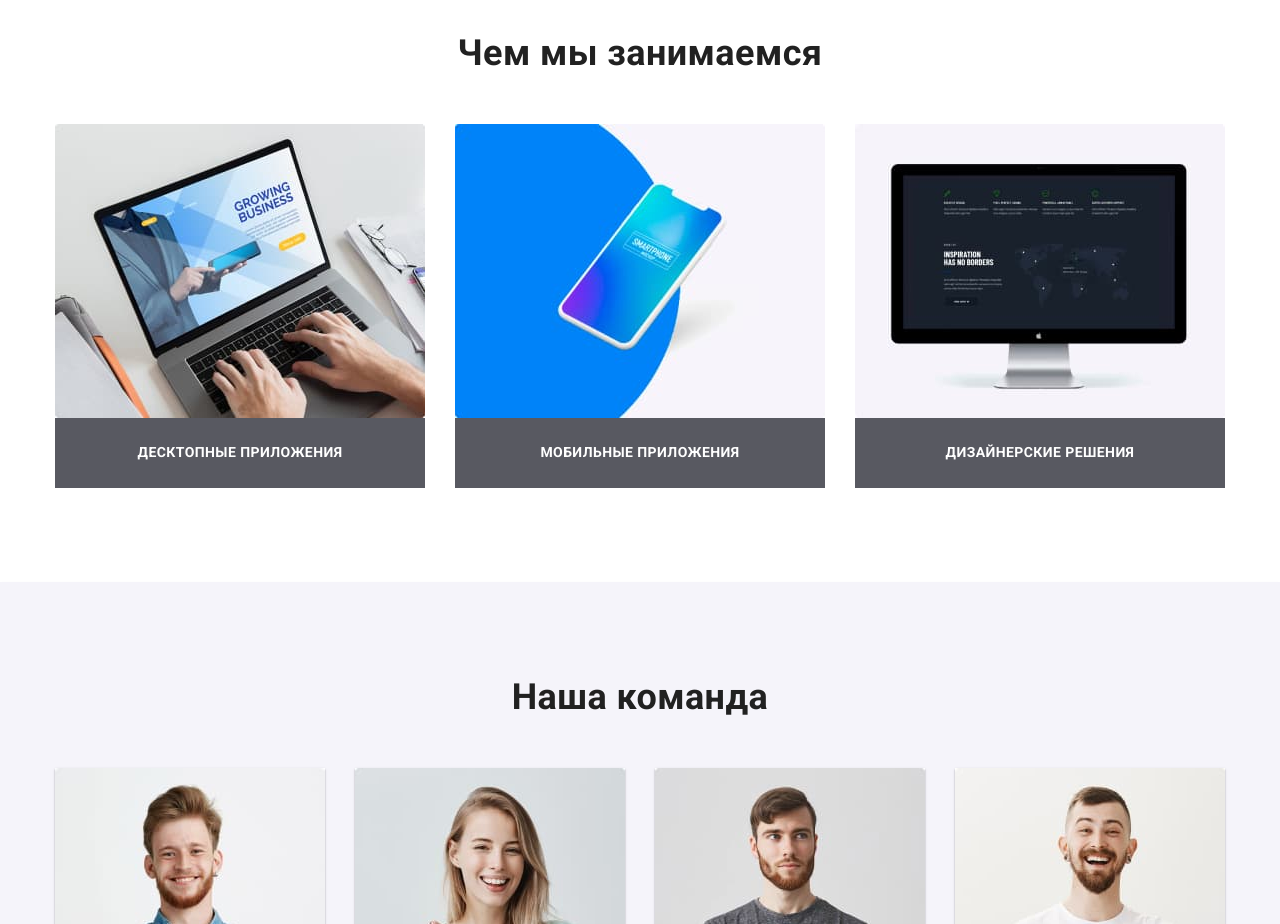
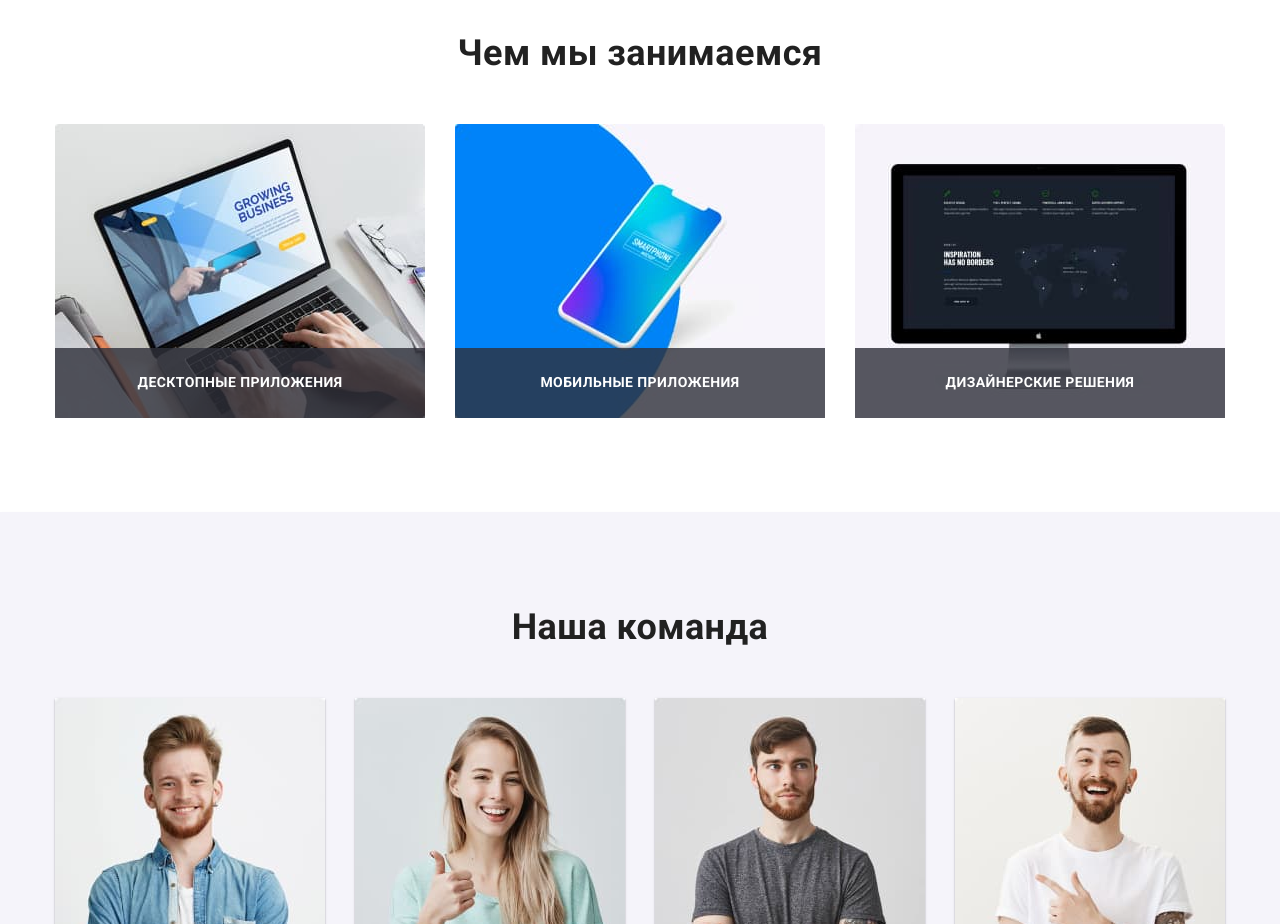
Before and after one commit to skrypkasv/goit-markup-hw-05, a plain HTML site: page index.html in a window 1280 px wide. Shown: the part 1180-2104 px from the top of the page. Drawn offline with nearby package versions, Linux system fonts and the light colour scheme.

Commit message:
Fixes positioning

```diff
--- a/css/style.css
+++ b/css/style.css
@@ -400,10 +400,17 @@ nav.container {
   display: block;
 }
 .directions .section-subtitle {
+  position: absolute;
+  left: 0;
+  right: 0;
+  bottom: 0;
+
   padding-top: 27px;
   padding-bottom: 27px;
+
   color: var(--primary-white-color);
   background: rgba(47, 48, 58, 0.8);
+
   text-align: center;
 }
 /* Позиционирование в "Чем мы занимаемся" */
@@ -411,6 +418,7 @@ nav.container {
   display: flex;
 }
 .directions > .item {
+  position: relative;
   display: block;
   width: calc((100% - 60px) / 3);
 }
```
